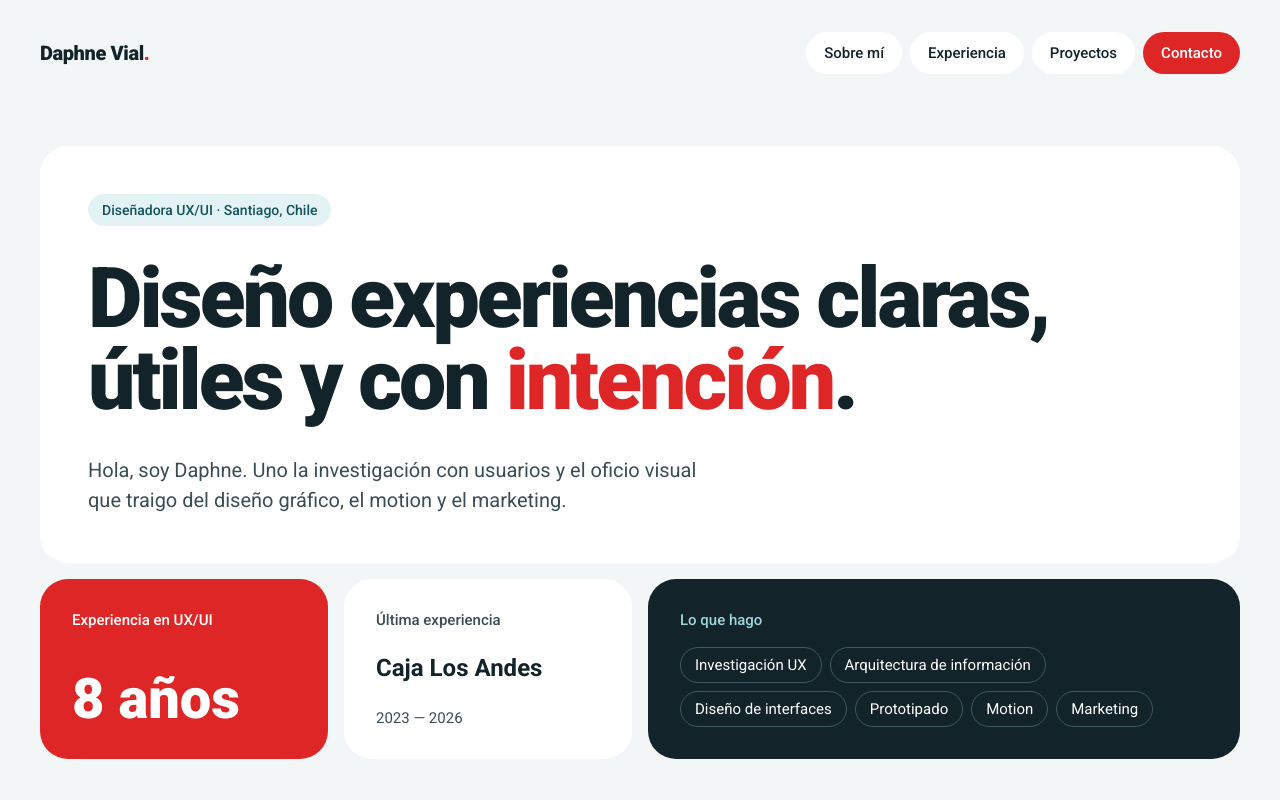
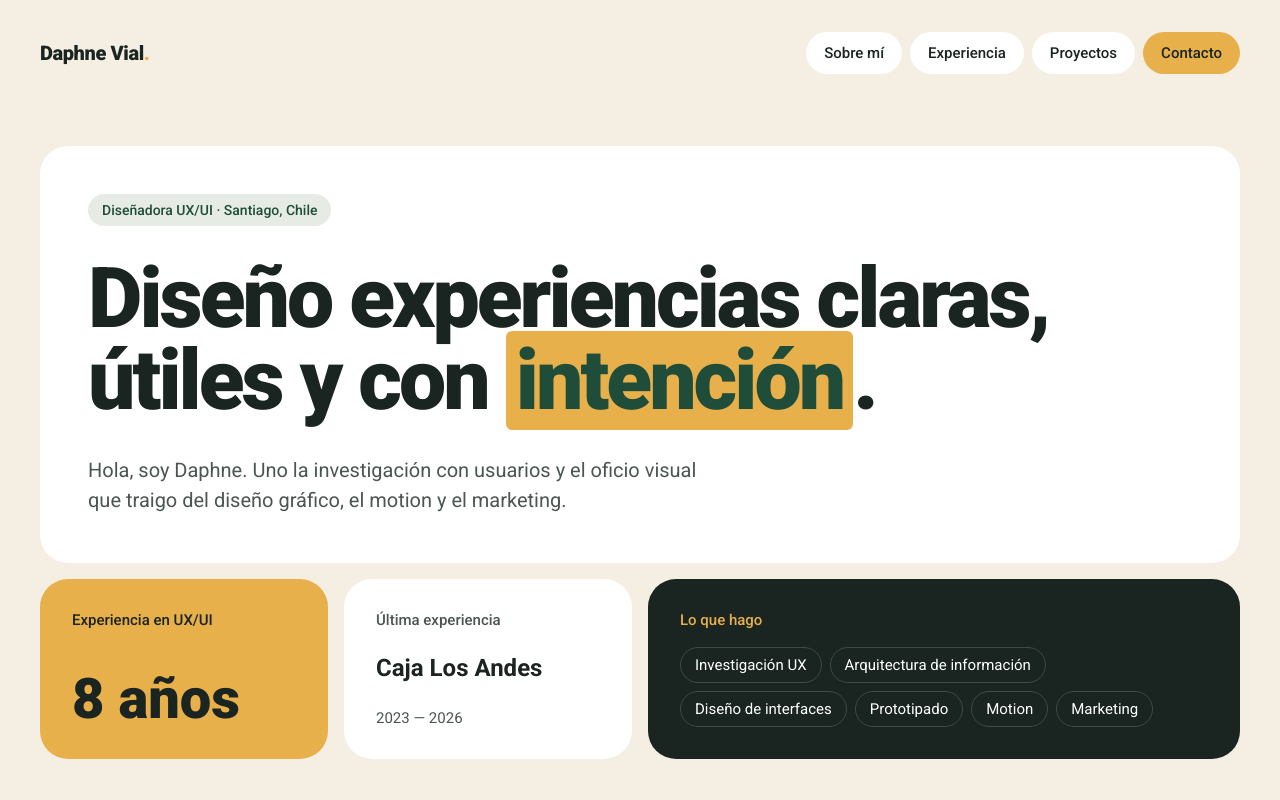
Before and after one commit to daphnevial/daphnevial, an Eleventy site: page src/index.njk in a window 1280 px wide. Shown: the top 800 px of the page. Built offline with nearby package versions, Linux system fonts and the light colour scheme; Eleventy itself is replaced by a stand-in of ours; files that its build step writes are made by us from their sources.

Commit message:
Cambiar paleta a verde bosque y mostaza
Co-Authored-By: Claude Opus 5.5 <noreply@anthropic.com>
Claude-Session: https://claude.ai/code/session_01HaMPTANFu1LrHSLBbg2a9n

```diff
--- a/src/_includes/secciones/inicio.njk
+++ b/src/_includes/secciones/inicio.njk
@@ -1,7 +1,7 @@
 <section id="inicio" class="bento cols-4">
   <div class="card hero span-4">
     <span class="badge">{{ site.rol }}</span>
-    <h1 class="big">Diseño experiencias claras, útiles y con <span class="rojo">intención</span>.</h1>
+    <h1 class="big">Diseño experiencias claras, útiles y con <span class="resaltado">intención</span>.</h1>
     <p class="hero-texto">Hola, soy Daphne. Uno la investigación con usuarios y el oficio visual que traigo del diseño gráfico, el motion y el marketing.</p>
   </div>
   <div class="card card-rojo stat">
--- a/src/css/style.css
+++ b/src/css/style.css
@@ -1,28 +1,32 @@
-/* Portafolio Daphne Vial — Versión A · Bento claro */
+/* Portafolio Daphne Vial — Bento · Verde bosque y mostaza */
 :root {
-  --fondo: #F2F6F7;
-  --tinta: #13232A;
-  --texto-suave: #3B4D54;
+  /* Paleta base */
+  --fondo: #F5EFE3;          /* crema */
+  --tinta: #1A2420;          /* casi negro */
+  --texto-suave: #4A5650;
   --blanco: #FFFFFF;
-  --rojo: #DF2627;
-  --rojo-claro: #E85A5B;
-  --rojo-oscuro: #B71C1D;
-  --turquesa: #2BA3B4;
-  --turquesa-claro: #5FBCC9;
-  --turquesa-palido: #E3F3F5;
-  --turquesa-texto: #13535C;
-  --turquesa-label: #1A6F7B;
-  --turquesa-profundo: #0E3439;
-  --celeste: #9FD6DE;
-  --sobre-oscuro: #DCE7EA;
-  --borde-oscuro: #3E5961;
+  /* Acento cálido: mostaza (antes rojo) */
+  --rojo: #E8B04B;
+  --rojo-claro: #F1CB80;
+  --rojo-oscuro: #8F6414;    /* mostaza oscura, legible sobre claro */
+  --sobre-mostaza: #1A2420;
+  /* Acento principal: verde bosque (antes turquesa) */
+  --turquesa: #1F4D3A;
+  --turquesa-claro: #3A6B55;
+  --turquesa-palido: #E6ECE3;
+  --turquesa-texto: #1F4D3A;
+  --turquesa-label: #1F4D3A;
+  --turquesa-profundo: #E8B04B;  /* etiquetas sobre verde */
+  --celeste: #E8B04B;            /* etiquetas sobre oscuro */
+  --sobre-oscuro: #D9DED6;
+  --borde-oscuro: #3E4C45;
   --radio: 28px;
 }
 
 * { box-sizing: border-box; }
 body { margin: 0; background: var(--fondo); }
 a { color: var(--turquesa-label); }
-a:hover { color: var(--rojo); }
+a:hover { color: var(--rojo-oscuro); }
 img { display: block; width: 100%; height: 100%; object-fit: cover; }
 
 .page {
@@ -35,7 +39,9 @@ img { display: block; width: 100%; height: 100%; object-fit: cover; }
 .wrap { max-width: 1200px; margin: 0 auto; display: flex; flex-direction: column; gap: 72px; }
 
 /* Utilidades de color */
-.rojo { color: var(--rojo); }
+.rojo { color: var(--rojo-oscuro); }
+.logo .rojo { color: var(--rojo); }
+.resaltado { background: var(--rojo); color: var(--turquesa); padding: 0 .12em; border-radius: 6px; box-decoration-break: clone; -webkit-box-decoration-break: clone; }
 .rojo-oscuro { color: var(--rojo-oscuro); }
 .teal { color: var(--turquesa-label); }
 .profundo { color: var(--turquesa-profundo); }
@@ -47,9 +53,9 @@ img { display: block; width: 100%; height: 100%; object-fit: cover; }
 .logo { font-weight: 900; font-size: 20px; color: var(--tinta); text-decoration: none; letter-spacing: -0.02em; }
 .nav-links { display: flex; gap: 8px; flex-wrap: wrap; }
 .pill { padding: 12px 18px; border-radius: 999px; background: var(--blanco); color: var(--tinta); text-decoration: none; font-weight: 500; font-size: 15px; }
-.pill-rojo { background: var(--rojo); color: var(--blanco); }
-.pill:hover { color: var(--rojo); }
-.pill-rojo:hover { color: var(--blanco); background: var(--rojo-oscuro); }
+.pill-rojo { background: var(--rojo); color: var(--sobre-mostaza); }
+.pill:hover { color: var(--rojo-oscuro); }
+.pill-rojo:hover { color: var(--blanco); background: var(--turquesa); }
 
 /* Grilla bento */
 .bento { display: grid; gap: 16px; }
@@ -70,7 +76,7 @@ img { display: block; width: 100%; height: 100%; object-fit: cover; }
   text-decoration: none;
   color: var(--tinta);
 }
-.card-rojo { background: var(--rojo); color: var(--blanco); }
+.card-rojo { background: var(--rojo); color: var(--sobre-mostaza); }
 .card-oscuro { background: var(--tinta); color: var(--blanco); }
 .card-turquesa { background: var(--turquesa); color: var(--blanco); }
 .card-blanco { background: var(--blanco); color: var(--tinta); }
@@ -114,7 +120,7 @@ img { display: block; width: 100%; height: 100%; object-fit: cover; }
 .imagen { border-radius: 16px; overflow: hidden; display: flex; align-items: center; justify-content: center; font-weight: 500; }
 .imagen-grande { flex-grow: 1; border-radius: 20px; background: var(--turquesa-claro); color: var(--blanco); font-size: 20px; font-weight: 700; min-height: 200px; }
 .imagen-chica { height: 120px; background: var(--turquesa-palido); color: var(--turquesa-texto); }
-.card-rojo .imagen-chica { background: var(--rojo-claro); color: var(--blanco); }
+.card-rojo .imagen-chica { background: var(--rojo-claro); color: var(--sobre-mostaza); }
 .proyecto-principal { justify-content: space-between; gap: 24px; min-height: 420px; }
 .proyecto { justify-content: space-between; gap: 16px; }
 .proyecto-nombre-grande { font-size: 32px; font-weight: 900; }
@@ -140,7 +146,7 @@ img { display: block; width: 100%; height: 100%; object-fit: cover; }
 .contacto-intro p { margin: 0; font-size: 18px; color: var(--sobre-oscuro); }
 .contacto-links { display: flex; flex-direction: column; gap: 16px; }
 .contacto-link { flex-grow: 1; padding: 28px; font-size: 20px; font-weight: 700; flex-direction: row; align-items: center; }
-.contacto-link.card-rojo { color: var(--blanco); }
+.contacto-link.card-rojo { color: var(--sobre-mostaza); }
 .contacto-link:hover { transform: translateY(-2px); }
 
 /* Móvil */
```
